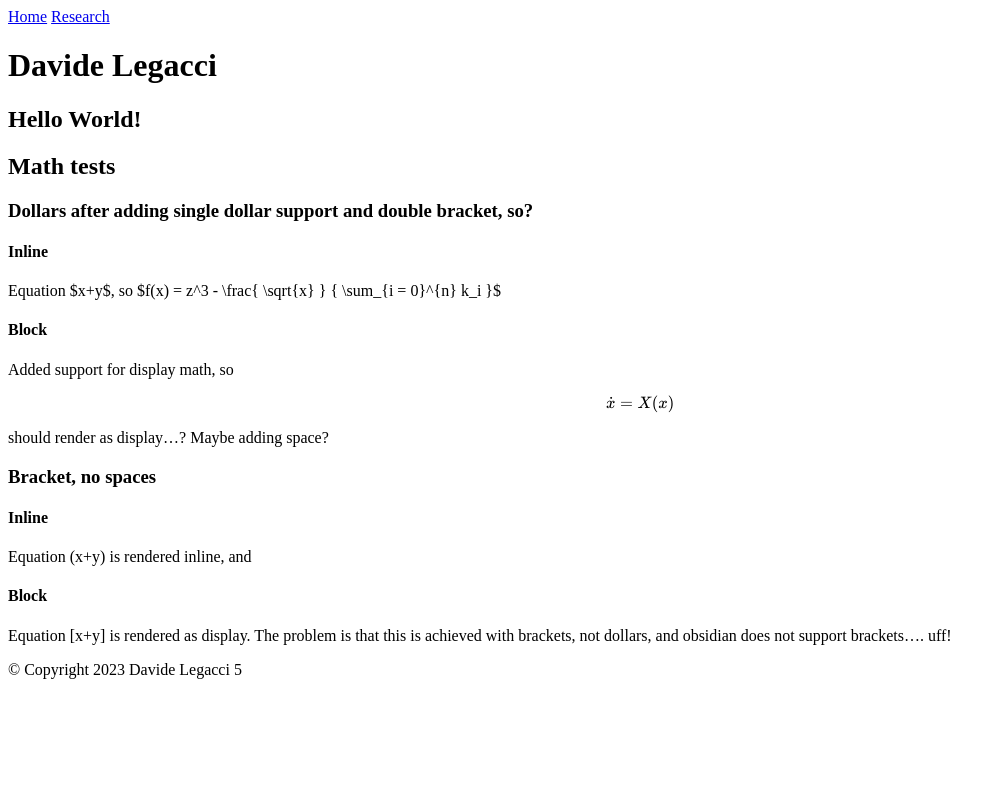
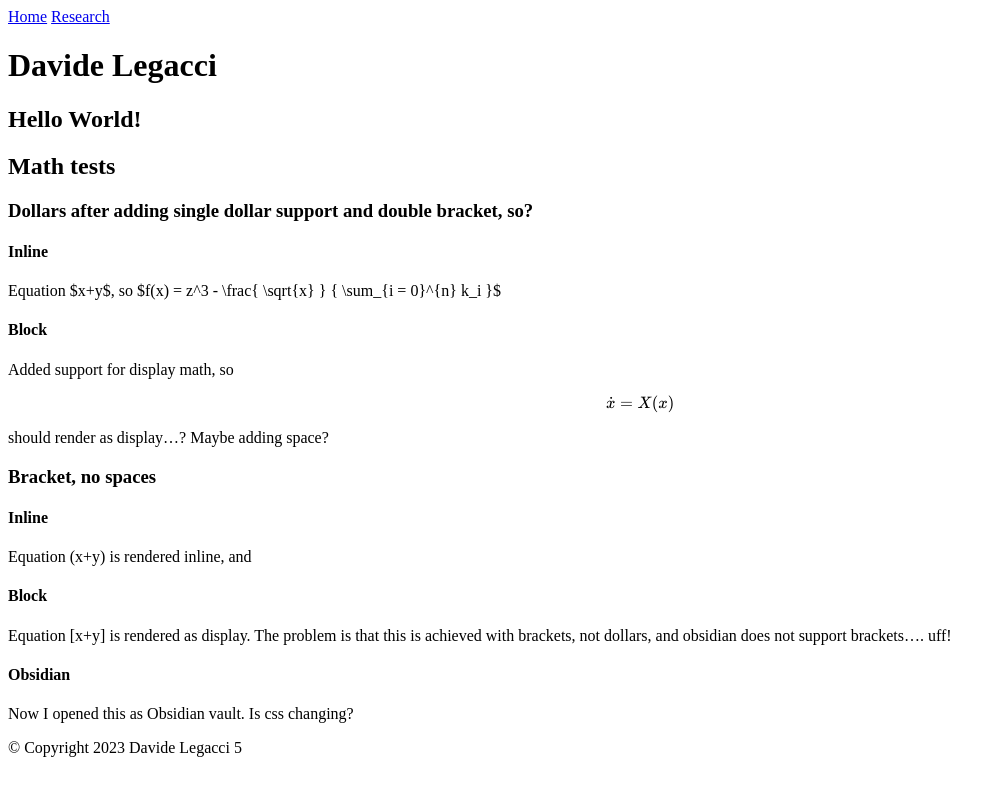
Before and after one commit to DavideLegacci/DavideLegacci.github.io, a Jekyll site: the page built from index.md, in a window 1280 px wide. Shown: the top 796 px of the page, without its empty margins (0-1005 px from the left). Built offline with Jekyll 4.4.1, drawn with Linux system fonts in a browser that asks for light colours.

```diff
--- a/index.md
+++ b/index.md
@@ -23,3 +23,7 @@ should render as display...? Maybe adding space?
 Equation \(x+y\) is rendered inline, and
 #### Block
 Equation \[x+y\] is rendered as display. The problem is that this is achieved with brackets, not dollars, and obsidian does not support brackets.... uff!
+
+
+#### Obsidian
+Now I opened this as Obsidian vault. Is css changing?
```
Also changed, not shown: .obsidian/app.json (added), .obsidian/appearance.json (added), .obsidian/core-plugins-migration.json (added), .obsidian/core-plugins.json (added), .obsidian/hotkeys.json (added), .obsidian/workspace.json (added).
